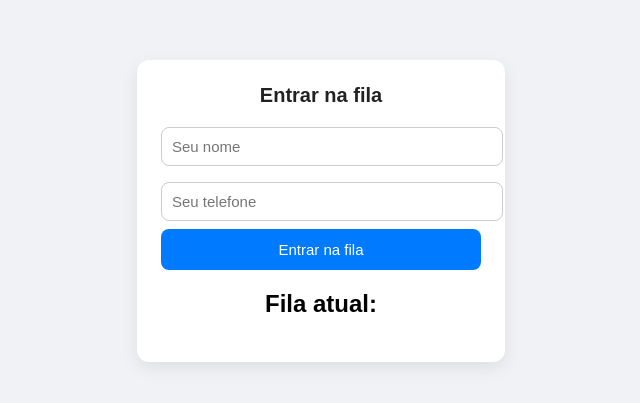
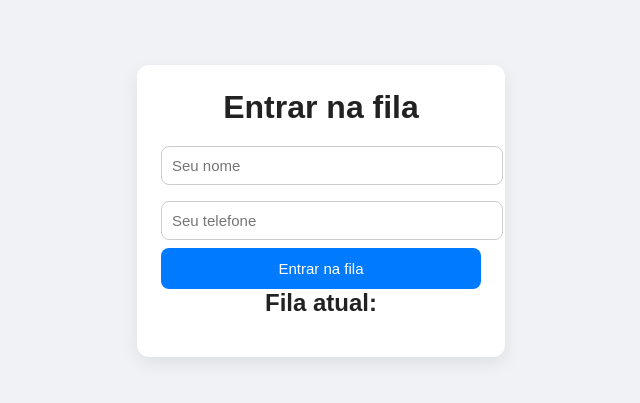
Before and after one commit to praxede/fila-online, a plain HTML site: page index.html in a window 1280 px wide. Shown: the part 189-592 px from the top of the page, without its empty margins (319-959 px from the left). Drawn offline with Linux system fonts and the light colour scheme; no server answers.

Commit message:
Update index.html

```diff
--- a/index.html
+++ b/index.html
@@ -25,8 +25,7 @@
       text-align: center;
     }
 
-    h1 {
-      font-size: 20px;
+    h1, h2 {
       margin: 0 0 12px;
       color: #222;
     }
@@ -75,13 +74,14 @@
     <div id="msg"></div>
     <h2>Fila atual:</h2>
     <ul id="listaFila"></ul>
-
   </div>
 
   <script type="module">
+    // --- IMPORTS DO FIREBASE NO TOPO ---
     import { initializeApp } from "https://www.gstatic.com/firebasejs/12.5.0/firebase-app.js";
-  import { getFirestore, collection, addDoc } from "https://www.gstatic.com/firebasejs/12.5.0/firebase-firestore.js";
+    import { getFirestore, collection, addDoc, onSnapshot, query, orderBy } from "https://www.gstatic.com/firebasejs/12.5.0/firebase-firestore.js";
 
+    // --- CONFIGURAÇÃO DO FIREBASE ---
     const firebaseConfig = {
       apiKey: "AIzaSyCmEQl0LAcrZ0uio-DYYknD-NrrvFN1RjI",
       authDomain: "fila-online-7b900.firebaseapp.com",
@@ -94,11 +94,13 @@
     const app = initializeApp(firebaseConfig);
     const db = getFirestore(app);
 
+    console.log("Firestore está inicializado:", db);
+
+    // --- ENVIO DO FORMULÁRIO ---
     const form = document.getElementById('formFila');
     const msg = document.getElementById('msg');
 
     form.addEventListener('submit', async (e) => {
-
       e.preventDefault();
       const nome = document.getElementById('nome').value.trim();
       const telefone = document.getElementById('telefone').value.trim();
@@ -109,9 +111,7 @@
       }
 
       try {
-    // Salva os dados na coleção "fila"
         await addDoc(collection(db, "fila"), { nome, telefone, hora: new Date() });
-
         msg.textContent = `Olá, ${nome}! Você entrou na fila.`;
         msg.style.display = 'block';
         form.reset();
@@ -120,27 +120,18 @@
       }
     });
 
-// Mostrar a fila em tempo real
-import { onSnapshot, query, orderBy } from "https://www.gstatic.com/firebasejs/12.5.0/firebase-firestore.js";
-
+    // --- LISTA DA FILA EM TEMPO REAL ---
     const listaFila = document.getElementById('listaFila');
-
-// Cria uma consulta na coleção "fila", ordenando pelo horário
     const filaQuery = query(collection(db, "fila"), orderBy("hora"));
 
-// Atualiza a lista sempre que houver mudanças na coleção
     onSnapshot(filaQuery, (snapshot) => {
-  listaFila.innerHTML = ""; // limpa a lista antes de preencher
+      listaFila.innerHTML = "";
       snapshot.forEach((doc) => {
         const li = document.createElement('li');
         li.textContent = `${doc.data().nome} — ${doc.data().telefone}`;
         listaFila.appendChild(li);
       });
     });
-
-
-
-  console.log("Firestore está inicializado:", db);
   </script>
 
 </body>
```
Lines whose indentation alone changed are shown as unchanged.
